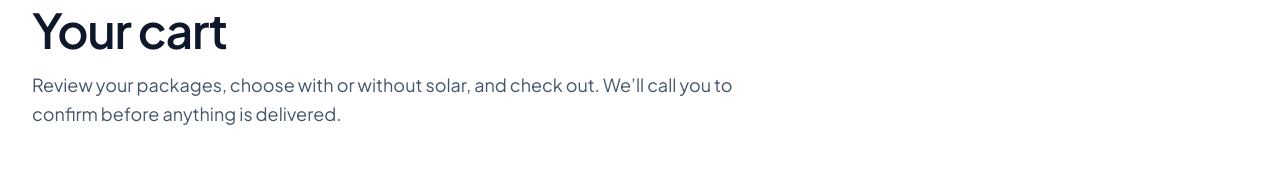
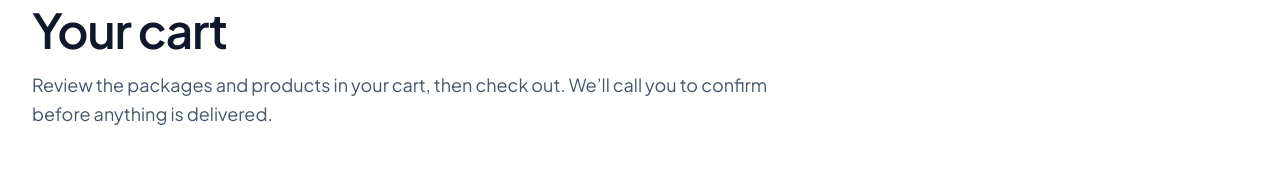
Before and after one commit to Remilekun-Elijah/juwon-electric, a Next.js app in the folder frontend-next/: page /storefront/cart in a window 1280 px wide. Shown: the part 151-330 px from the top of the page. Built offline with nearby package versions, Linux system fonts and the light colour scheme; no server answers.

Commit message:
fix(storefront): cart intro mentions products; list every free-delivery claim in the PRD open item

```diff
--- a/frontend-next/app/storefront/cart/page.tsx
+++ b/frontend-next/app/storefront/cart/page.tsx
@@ -6,7 +6,7 @@ export const revalidate = 60;
 
 export const metadata: Metadata = {
   title: "Your cart",
-  description: "Review your packages, choose with or without solar, and check out.",
+  description: "Review the packages and products in your cart, then check out.",
   alternates: { canonical: "/cart" },
   robots: { index: false, follow: true },
 };
@@ -18,7 +18,7 @@ export default function Page() {
       <PageIntro
         eyebrow="Cart"
         title="Your cart"
-        description="Review your packages, choose with or without solar, and check out. We’ll call you to confirm before anything is delivered."
+        description="Review the packages and products in your cart, then check out. We’ll call you to confirm before anything is delivered."
       />
       <CartView />
     </>
```
Also changed, not shown: 1 other file (tests, documents, lock files or other folders).
